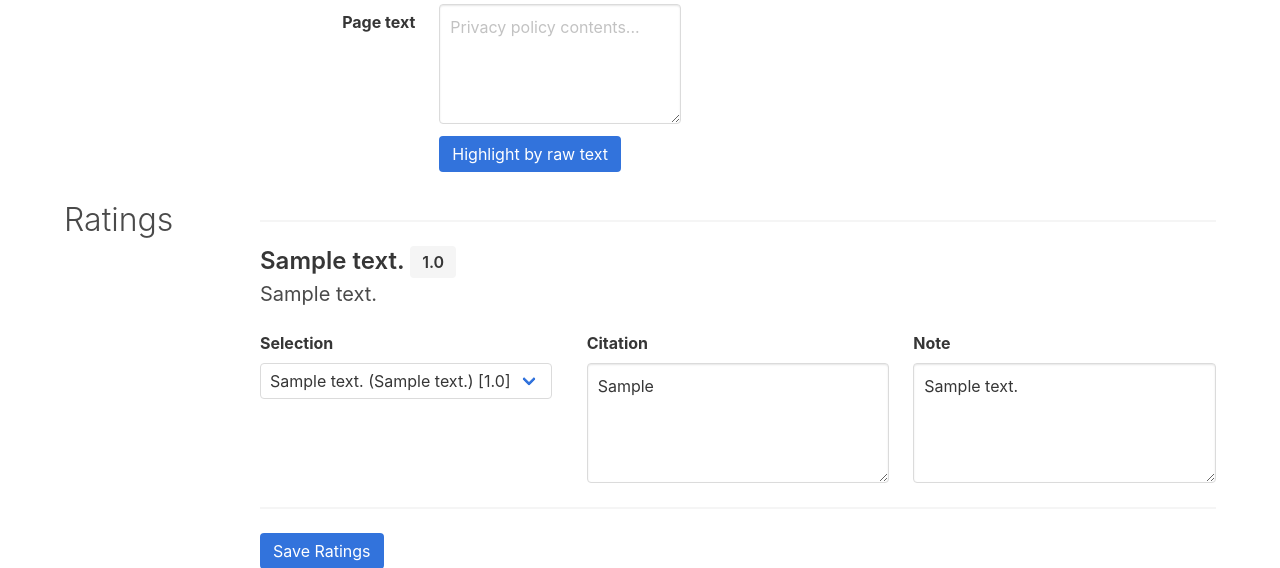
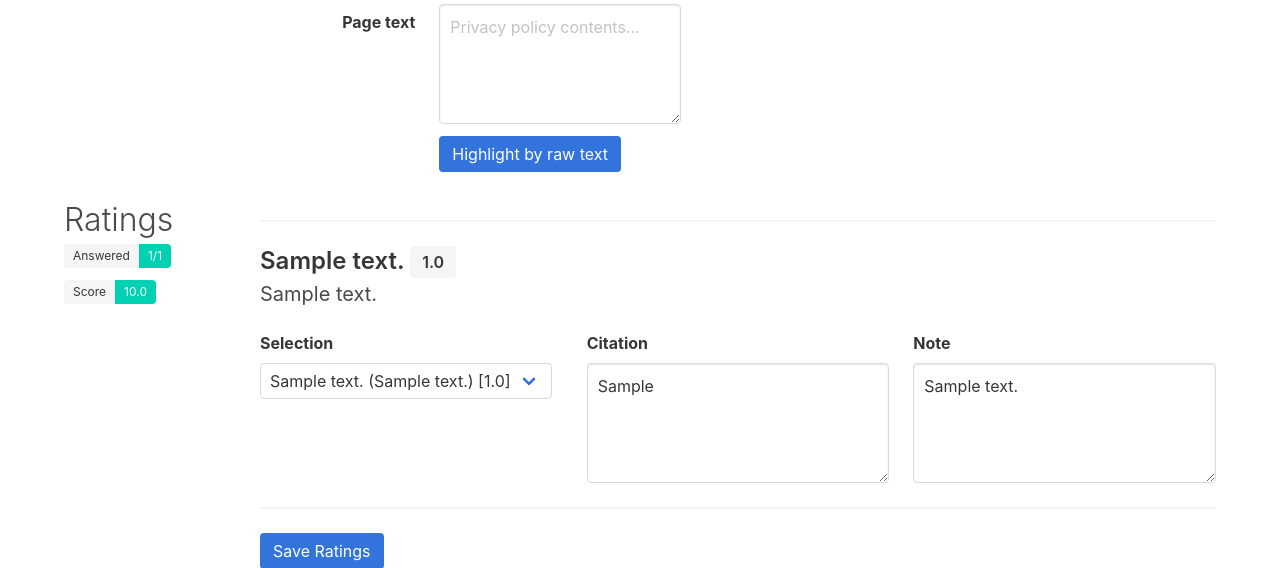
Before and after one commit to Politiwatch/privacyspy, a Django app: page /edit-policy/1/ in a window 1280 px wide. Shown: the part 736-1304 px from the top of the page. Run offline with Django 3.2, Linux system fonts and the light colour scheme; a user stored in the database is signed in; tables that the repository leaves empty hold one stand-in row (values such as "Sample post"); grey boxes marked "Sample" are stand-in pictures.

Commit message:
Add tags to ratings on policy page

```diff
--- a/privacyspy/core/templates/core/edit_policy.html
+++ b/privacyspy/core/templates/core/edit_policy.html
@@ -22,8 +22,10 @@
         <li><a class="has-text-weight-medium" href="#edit-policy-ratings">Highlights</a></li>
         <li><a class="has-text-weight-medium" href="#edit-policy-ratings">Ratings</a></li>
         <li><a class="has-text-weight-medium" href="#edit-policy-revisions">Suggestions</a></li>
-        <li><a class="has-text-weight-medium" href="/admin/core/privacypolicy/{{policy.id}}/change/">Admin Panel</a></li>
-        <li><a class="has-text-weight-medium" href="{% url 'product' policy.product.slug %}?revision={{policy.id}}">Public View</a></li>
+        <li><a class="has-text-weight-medium" href="/admin/core/privacypolicy/{{policy.id}}/change/">Admin Panel</a>
+        </li>
+        <li><a class="has-text-weight-medium"
+                href="{% url 'product' policy.product.slug %}?revision={{policy.id}}">Public View</a></li>
     </ul>
 </div>
 {% for action in actions %}
@@ -180,6 +182,20 @@
 <div class="columns" id="edit-policy-ratings">
     <div class="column is-2">
         <h1 class="is-size-3 has-text-weight-light">Ratings</h1>
+        <div class="field is-grouped is-grouped-multiline">
+            <div class="control">
+                <div class="tags has-addons">
+                    <span class="tag is-light">Answered</span>
+                    <span class="tag is-primary">{{policy.rubric_selections|length}}/{{policy.questions_with_selections|length}}</span>
+                </div>
+            </div>
+            <div class="control">
+                <div class="tags has-addons">
+                    <span class="tag is-light">Score</span>
+                    <span class="tag is-primary">{{policy.score}}</span>
+                </div>
+            </div>
+        </div>
     </div>
     <div class="column">
         <hr>
@@ -200,10 +216,12 @@
                             <label class="label">Selection</label>
                             <div class="select">
                                 <select name="{{question.id}}-selection">
-                                    <option value="None" {% if question.answer == None %}selected{% endif %}>Unset (will clear entry)
+                                    <option value="None" {% if question.answer == None %}selected{% endif %}>Unset (will
+                                        clear entry)
                                     </option>
                                     {% for option in question.options %}
-                                    <option value="{{option.id}}" {% if question.answer.option == option %}selected{% endif %}>
+                                    <option value="{{option.id}}"
+                                        {% if question.answer.option == option %}selected{% endif %}>
                                         {{option.text}} {% if option.description %}({{option.description}}){% endif %}
                                         [{{option.value}}]</option>
                                     {% endfor %}
@@ -216,16 +234,16 @@
                         <div class="field">
                             <label class="label">Citation</label>
                             <textarea class="textarea" name="{{question.id}}-citation"
-                            placeholder="Cite the relevant part of the privacy policy here...">{% if question.answer %}{{question.answer.citation}}{% endif %}</textarea>
+                                placeholder="Cite the relevant part of the privacy policy here...">{% if question.answer %}{{question.answer.citation}}{% endif %}</textarea>
                         </div>
                     </div>
                     <div class="column">
-                            <div class="field">
-                                <label class="label">Note</label>
-                                <textarea class="textarea" name="{{question.id}}-note"
+                        <div class="field">
+                            <label class="label">Note</label>
+                            <textarea class="textarea" name="{{question.id}}-note"
                                 placeholder="Anything special to add? This usually isn't necessary.">{% if question.answer %}{{question.answer.note}}{% endif %}</textarea>
-                            </div>
                         </div>
+                    </div>
                 </div>
             </div>
             <hr>
```
